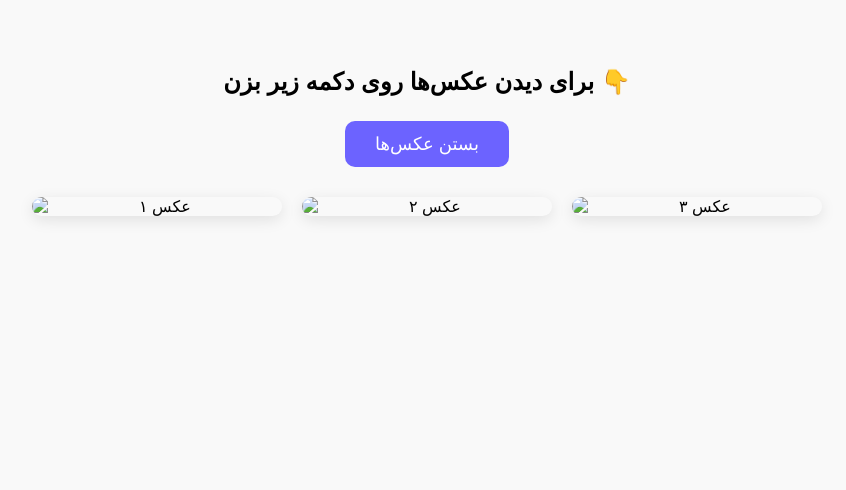
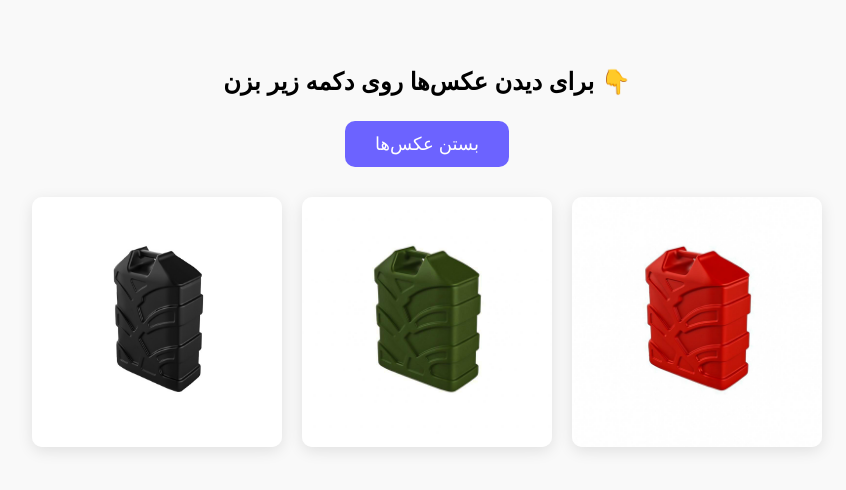
Before and after one commit to maryamoio/DOROST, a plain HTML site: page index.html in a window 1280 px wide. Both pictures are taken after a click on the button "نمایش عکس‌ها". Shown: the whole page, without its empty margins (213-1059 px from the left). Drawn offline with Linux system fonts and the light colour scheme.

Commit message:
Update index.html

```diff
--- a/index.html
+++ b/index.html
@@ -72,9 +72,9 @@
 <button class="show-btn" id="toggleBtn">نمایش عکس‌ها</button>
 
 <div class="gallery" id="gallery">
-  <img src="photo1.jpg" alt="عکس ۱" class="zoomable">
-  <img src="photo2.jpg" alt="عکس ۲" class="zoomable">
-  <img src="photo3.jpg" alt="عکس ۳" class="zoomable">
+  <img src="گالن رنگ مشکی.jpeg" alt="عکس ۱" class="zoomable">
+  <img src="سبز.jpg" alt="عکس ۲" class="zoomable">
+  <img src="قرمز.jpg" alt="عکس ۳" class="zoomable">
 </div>
 
 <script>
```
